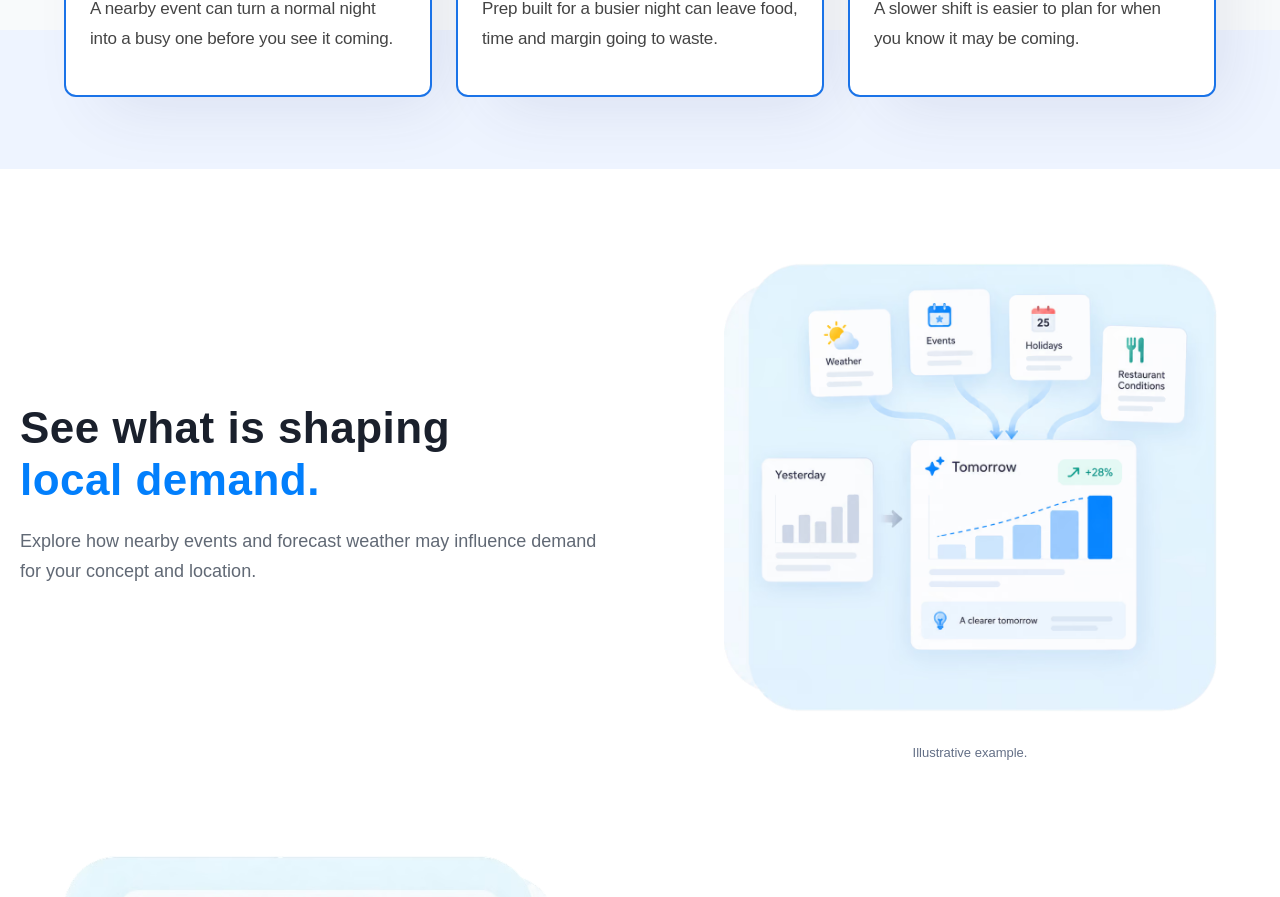
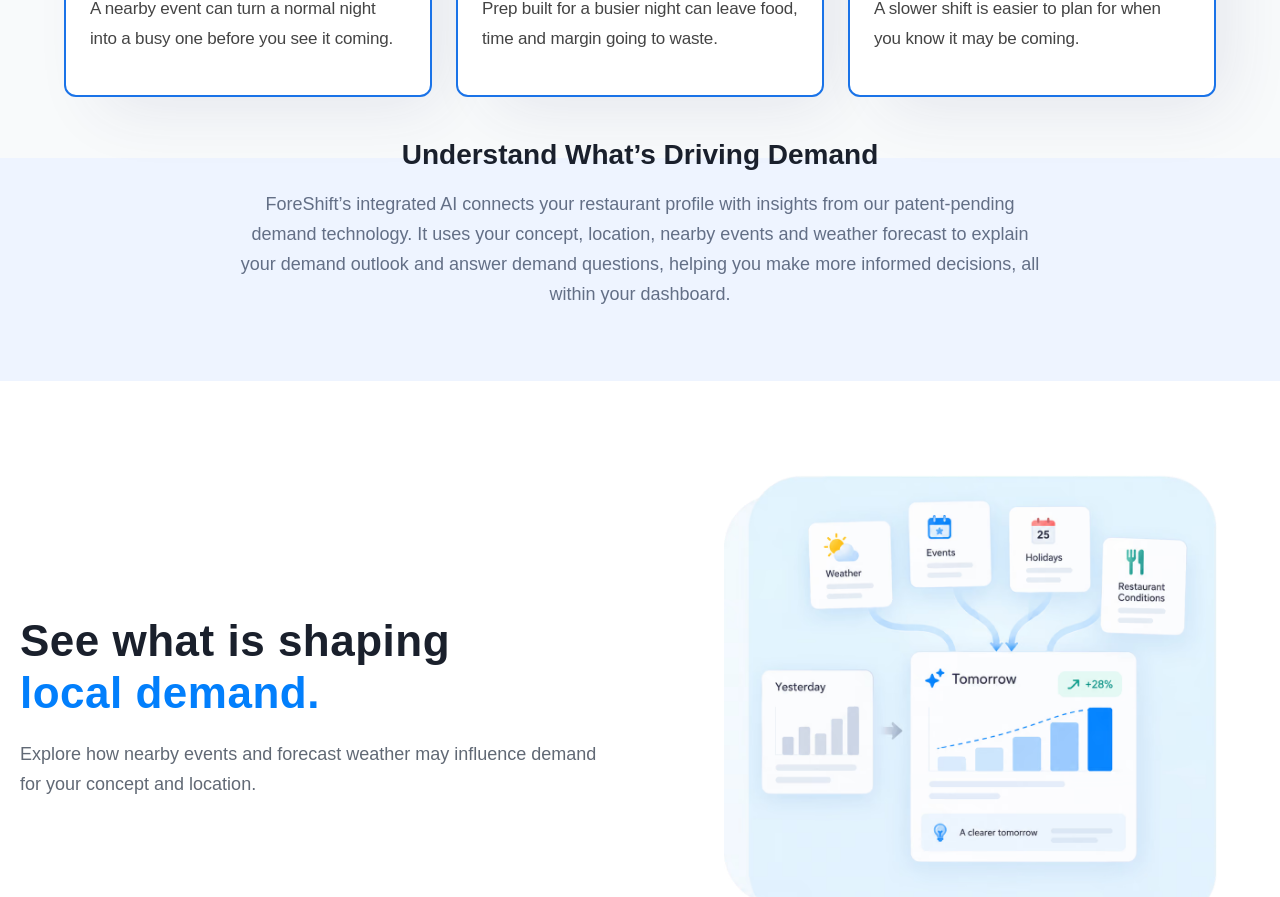
Before and after one commit to sliding-scale-tech/ForeshiftLandingNew, a React (Vite) app: page / in a window 1280 px wide. Shown: the part 1279-2176 px from the top of the page. Built offline with nearby package versions, Linux system fonts and the light colour scheme; no server answers.

Commit message:
detail update

```diff
--- a/src/components/sections/ProblemExamples.jsx
+++ b/src/components/sections/ProblemExamples.jsx
@@ -32,6 +32,14 @@ export default function ProblemExamples() {
             </li>
           ))}
         </ul>
+        <div className="problem-driving">
+          <h3 className="problem-driving-title">Understand What&rsquo;s Driving Demand</h3>
+          <p className="problem-driving-text">
+            ForeShift&rsquo;s integrated AI connects your restaurant profile with insights from our patent-pending demand
+            technology. It uses your concept, location, nearby events and weather forecast to explain your demand outlook
+            and answer demand questions, helping you make more informed decisions, all within your dashboard.
+          </p>
+        </div>
       </div>
     </div>
   )
--- a/src/styles/globals.css
+++ b/src/styles/globals.css
@@ -1060,3 +1060,35 @@
     line-height: 20px;
   }
 }
+
+/* "Understand What's Driving Demand" block under the three problem cards. */
+.problem-driving {
+  max-width: 800px;
+  margin: var(--spacing-large) auto 0;
+  text-align: center;
+}
+.problem-driving-title {
+  margin: 0 0 var(--spacing-small);
+  color: var(--heading-color);
+  font-family: var(--font-primary);
+  font-size: var(--font-size-h3);
+  font-weight: 600;
+  line-height: 1.3;
+}
+.problem-driving-text {
+  margin: 0;
+  color: var(--nav-link-accessible);
+  font-family: var(--font-primary);
+  font-size: 18px;
+  font-weight: 500;
+  line-height: 30px;
+}
+@media screen and (max-width: 479px) {
+  .problem-driving-title {
+    font-size: 22px;
+  }
+  .problem-driving-text {
+    font-size: 16px;
+    line-height: 26px;
+  }
+}
```
